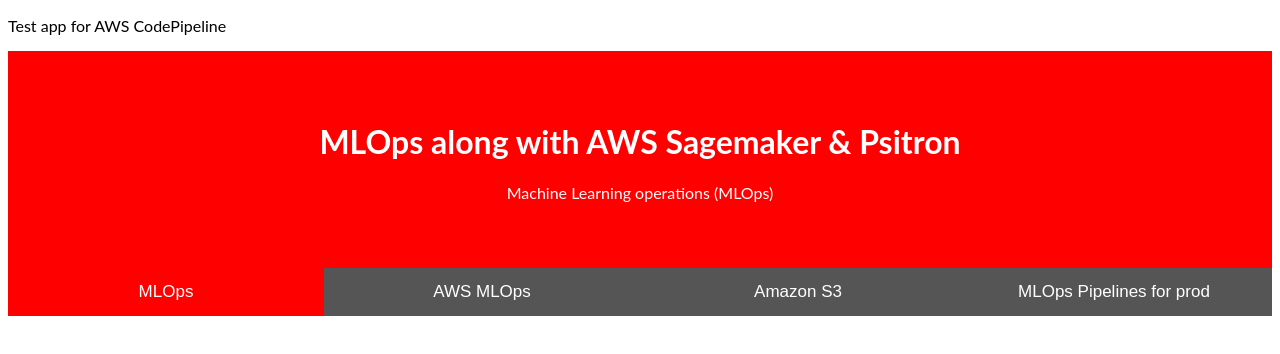
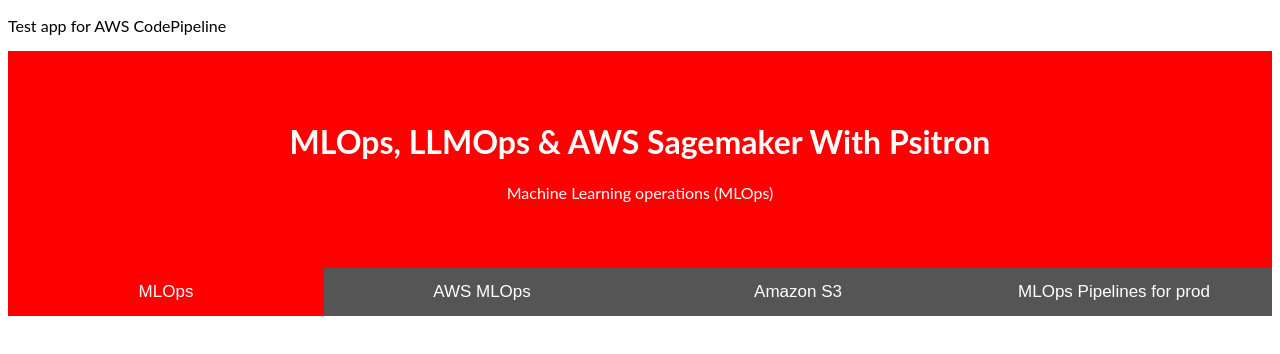
Before and after one commit to Sadashiva84/aws_mlops, a plain HTML site: page index.html in a window 1280 px wide. Drawn offline with Linux system fonts and the light colour scheme.

Commit message:
Update index.html

```diff
--- a/index.html
+++ b/index.html
@@ -40,7 +40,7 @@
 <p>Test app for AWS CodePipeline</p>
 
 <div id="London" class="tabcontent">
-  <h1>MLOps along with AWS Sagemaker & Psitron</h1>
+  <h1>MLOps, LLMOps & AWS Sagemaker With Psitron</h1>
   <p>Machine Learning operations (MLOps)</p>
 </div>
 
```
